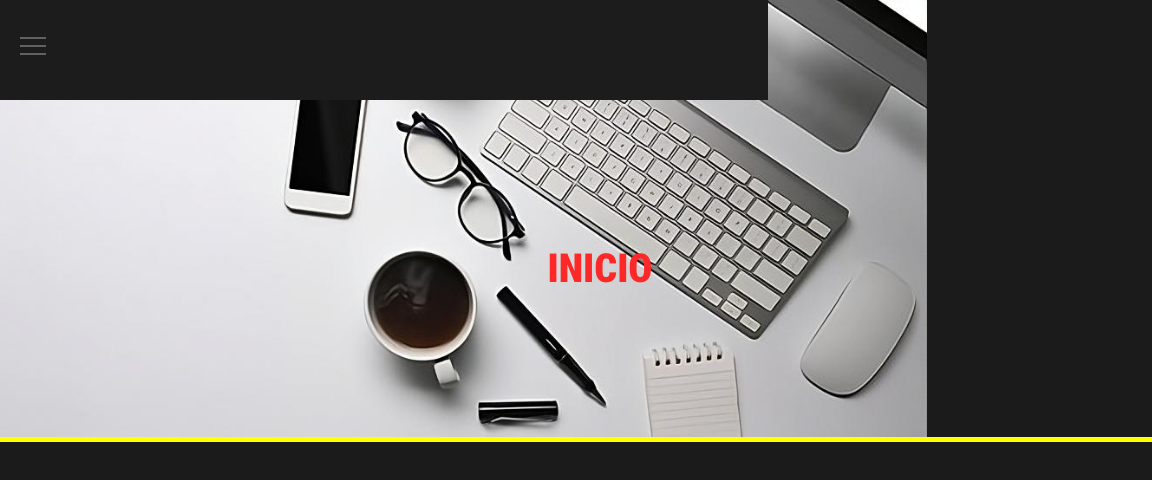
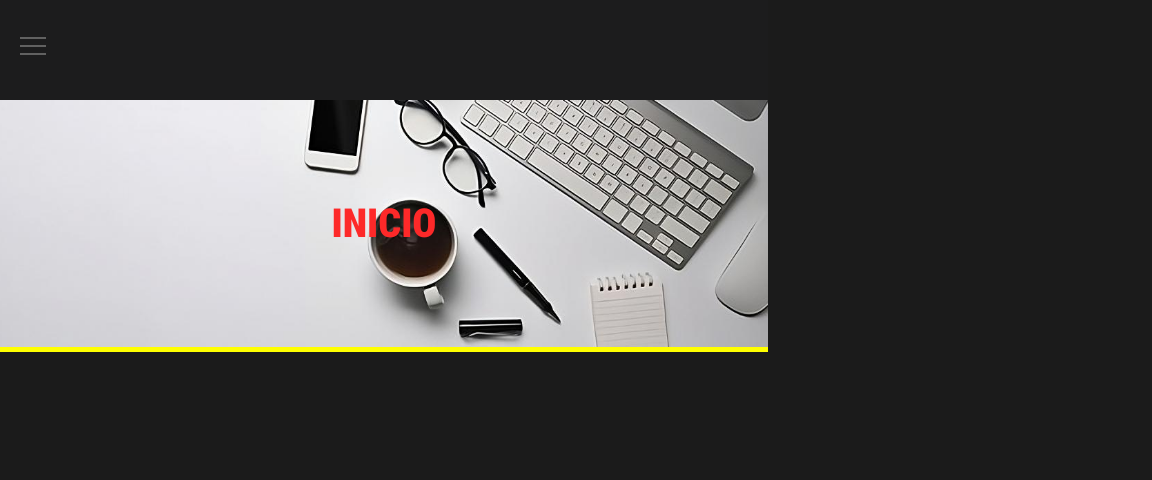
Before and after one commit to SaturnGs1107/Proyect-Site, a plain HTML site: page index.html in a window 768 px wide. Shown: the top 480 px of the page, 1152 px wide, since content can reach past the window. Drawn offline with Linux system fonts and the light colour scheme.

Commit message:
Add files via upload

```diff
--- a/styles.css
+++ b/styles.css
@@ -431,7 +431,7 @@ padding: 0 3rem;
   border-bottom: 5px solid yellow;
   display: flex;
   justify-content:center;
-
+  padding: 4.5rem 6rem;
 
 }
     }
@@ -445,7 +445,7 @@ padding: 0 3rem;
           font-weight: 900;
         color: #fd2929;
         text-align: center;
-        padding: 10rem 3rem;
+        padding: 5.5rem 3rem;
         }
         .Section-Flex-Header{
           border-bottom: 5px solid yellow;
@@ -453,6 +453,7 @@ padding: 0 3rem;
           justify-content:center;
 
 
+
         }
 
     }
```
